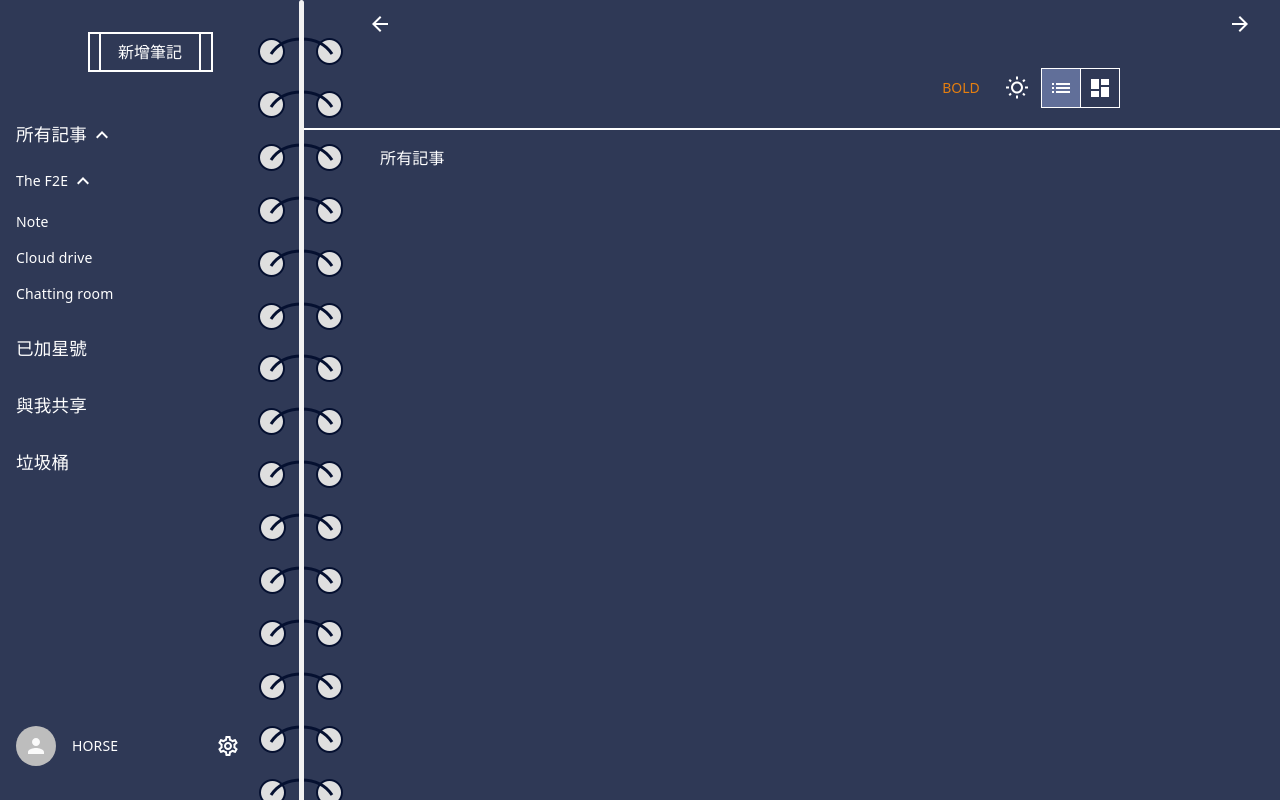
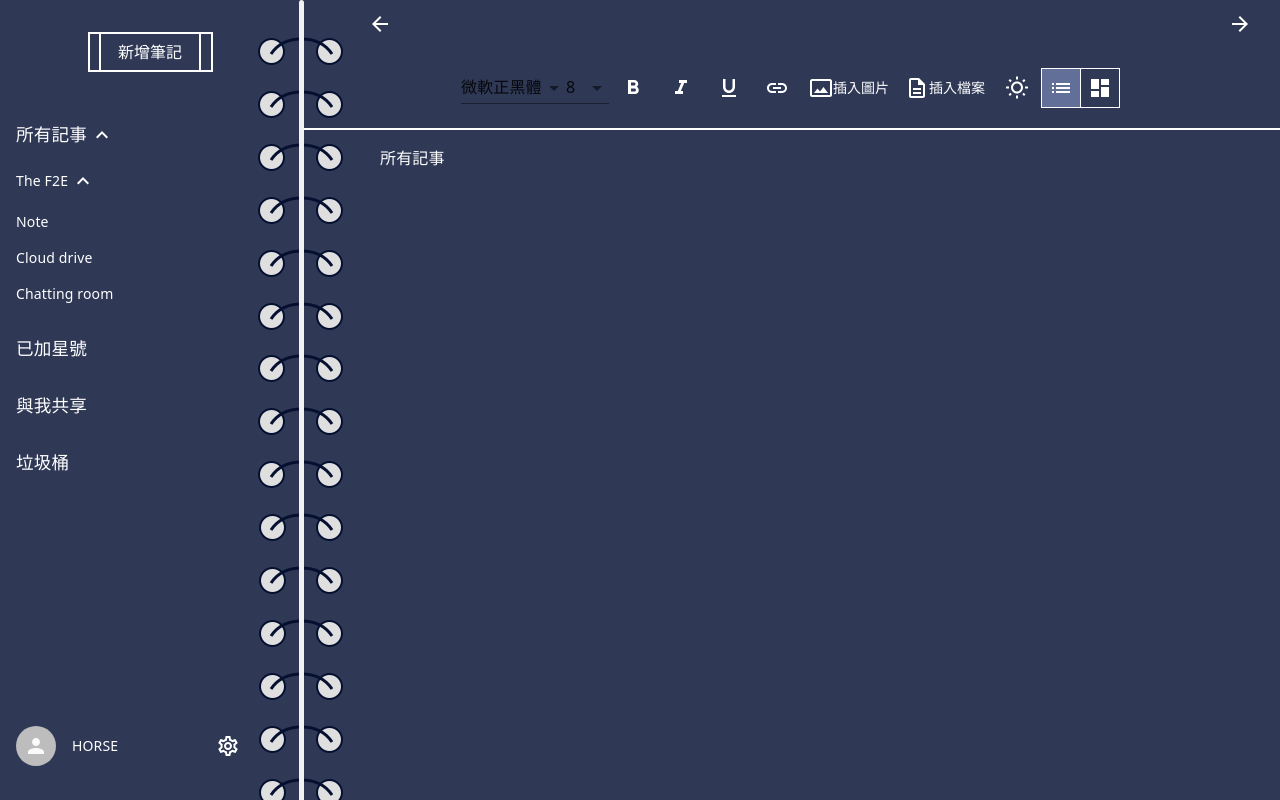
Before and after one commit to littlehorseboy/the-f2e-2019-ninth, a React app: page /#/note in a window 1280 px wide. Built offline with nearby package versions, Linux system fonts and the light colour scheme.

Commit message:
feat: 開始製作 editorTools，讓 draft.js Editor 更多功能

```diff
--- a/src/components/UI/CustomButton/CustomButton.tsx
+++ b/src/components/UI/CustomButton/CustomButton.tsx
@@ -1,4 +1,5 @@
 import React from 'react';
+import { Link } from 'react-router-dom';
 import { makeStyles, createStyles } from '@material-ui/core/styles';
 import ButtonBase from '@material-ui/core/ButtonBase';
 import Typography from '@material-ui/core/Typography';
@@ -39,14 +40,29 @@ const useStyles = makeStyles((theme) => createStyles({
 
 interface PropsI {
   children: React.ReactChild;
+  to?: string;
 }
 
 export default function ButtonBases(props: PropsI): JSX.Element {
   const classes = useStyles();
 
-  const { children } = props;
+  const { children, to } = props;
 
   return (
+    to
+      ? (
+        <ButtonBase
+          focusRipple
+          className={classes.buttonBase}
+          component={Link}
+          to={to}
+        >
+          <Typography>{children}</Typography>
+          <span className={classes.leftRightBorder} />
+          <span className={classes.backdrop} />
+        </ButtonBase>
+      )
+      : (
         <ButtonBase
           focusRipple
           className={classes.buttonBase}
@@ -55,5 +71,6 @@ export default function ButtonBases(props: PropsI): JSX.Element {
           <span className={classes.leftRightBorder} />
           <span className={classes.backdrop} />
         </ButtonBase>
+      )
   );
 }
--- a/src/pages/Note/Note.tsx
+++ b/src/pages/Note/Note.tsx
@@ -14,6 +14,7 @@ import Breadcrumbs from '@material-ui/core/Breadcrumbs';
 import Typography from '@material-ui/core/Typography';
 import Button from '@material-ui/core/Button';
 import IconButton from '@material-ui/core/IconButton';
+import TextField from '@material-ui/core/TextField';
 import ToggleButtonGroup from '@material-ui/lab/ToggleButtonGroup';
 import ToggleButton from '@material-ui/lab/ToggleButton';
 import ArrowForwardIcon from '@material-ui/icons/ArrowForward';
@@ -23,11 +24,42 @@ import ListIcon from '@material-ui/icons/List';
 import DashboardIcon from '@material-ui/icons/Dashboard';
 import StarIcon from '@material-ui/icons/Star';
 import StarBorderIcon from '@material-ui/icons/StarBorder';
+import FormatBoldIcon from '@material-ui/icons/FormatBold';
+import FormatItalicIcon from '@material-ui/icons/FormatItalic';
+import FormatUnderlinedIcon from '@material-ui/icons/FormatUnderlined';
+import LinkIcon from '@material-ui/icons/Link';
+import PhotoSizeSelectActualOutlinedIcon from '@material-ui/icons/PhotoSizeSelectActualOutlined';
+import DescriptionOutlinedIcon from '@material-ui/icons/DescriptionOutlined';
 import { RouteComponentPropsI } from '../../router/Router';
 import CustomButton from '../../components/UI/CustomButton/CustomButton';
 import { storeTypes } from '../../reducers/configureStore';
 import { NoteI } from '../../reducers/notes/notes';
 import { saveContentState } from '../../actions/notes/notes';
+
+const fontFamilyStyleMap = {
+  微軟正黑體: { fontFamily: 'Microsoft JhengHei' },
+  新細明體: { fontFamily: 'PMingLiU' },
+};
+
+const fontSizeStyleMap = {
+  8: { fontSize: 8 },
+  9: { fontSize: 9 },
+  10: { fontSize: 10 },
+  11: { fontSize: 11 },
+  12: { fontSize: 12 },
+  14: { fontSize: 14 },
+  16: { fontSize: 16 },
+  18: { fontSize: 18 },
+  24: { fontSize: 24 },
+  30: { fontSize: 30 },
+  36: { fontSize: 36 },
+  48: { fontSize: 48 },
+};
+
+const customStyleMap = {
+  ...fontFamilyStyleMap,
+  ...fontSizeStyleMap,
+};
 
 // eslint-disable-next-line @typescript-eslint/explicit-function-return-type
 const useStyles = makeStyles((theme) => createStyles({
@@ -63,6 +95,10 @@ const useStyles = makeStyles((theme) => createStyles({
       },
     },
   },
+  editorTools: {
+    display: 'flex',
+    alignItems: 'center',
+  },
   main: {
     paddingLeft: theme.spacing(7),
     paddingRight: theme.spacing(2),
@@ -74,6 +110,26 @@ const useStyles = makeStyles((theme) => createStyles({
   },
   gridContainer: {
     paddingTop: theme.spacing(2),
+  },
+  notePaperContainer: {
+    backgroundColor: '#616F99',
+    color: '#FFFFFF',
+    padding: theme.spacing(2),
+  },
+  notePaperTitle: {
+    display: 'flex',
+    alignItems: 'center',
+  },
+  editorContainer: {
+    paddingTop: theme.spacing(2),
+  },
+  editorTitleContainer: {
+    display: 'flex',
+    alignItems: 'center',
+  },
+  draftEditorContainer: {
+    paddingTop: theme.spacing(2),
+    paddingBottom: theme.spacing(2),
   },
 }));
 
@@ -103,6 +159,9 @@ export default function Note(props: RouteComponentPropsI): JSX.Element {
   const folderSearchParam = searchParams.get('folder');
 
   const noteSearchParam = searchParams.get('note');
+
+  const filteredFolderNotes = notes
+    .filter((note): boolean => note.folderName === folderSearchParam);
 
   const foundNote = notes.find((note): boolean => note.name === noteSearchParam);
 
@@ -140,16 +199,8 @@ export default function Note(props: RouteComponentPropsI): JSX.Element {
     return 'not-handled';
   };
 
-  const handleBoldClick = (): void => {
-    setEditorState(RichUtils.toggleInlineStyle(editorState, 'BOLD'));
-    if (foundNote && RichUtils.toggleInlineStyle(editorState, 'BOLD').getCurrentContent() !== editorState.getCurrentContent()) {
-      dispatch(saveContentState(
-        foundNote.id,
-        JSON.stringify(convertToRaw(
-          RichUtils.toggleInlineStyle(editorState, 'BOLD').getCurrentContent(),
-        )),
-      ));
-    }
+  const handleToggleInlineStyleClick = (inlineStyle: string): void => {
+    handleChangeEditorState(RichUtils.toggleInlineStyle(editorState, inlineStyle));
   };
 
   const handleSubmit = (): void => {
@@ -168,7 +219,58 @@ export default function Note(props: RouteComponentPropsI): JSX.Element {
           </IconButton>
         </div>
         <div className={classes.headerToolbarContainer}>
-          <Button color="secondary" onClick={handleBoldClick}>Bold</Button>
+          <div className={classes.editorTools}>
+            <TextField
+              select
+              // className={classes.textField}
+              // value={values.currency}
+              // onChange={handleChange('currency')}
+              SelectProps={{
+                native: true,
+              }}
+            >
+              {Object.keys(fontFamilyStyleMap).map((key): JSX.Element => (
+                <option key={key} value={key}>
+                  {key}
+                </option>
+              ))}
+            </TextField>
+            <TextField
+              select
+              // className={classes.textField}
+              // value={values.currency}
+              // onChange={handleChange('currency')}
+              SelectProps={{
+                native: true,
+              }}
+            >
+              {Object.keys(fontSizeStyleMap).map((key): JSX.Element => (
+                <option key={key} value={key}>
+                  {key}
+                </option>
+              ))}
+            </TextField>
+            <IconButton color="inherit" onClick={(): void => handleToggleInlineStyleClick('BOLD')}>
+              <FormatBoldIcon />
+            </IconButton>
+            <IconButton color="inherit" onClick={(): void => handleToggleInlineStyleClick('ITALIC')}>
+              <FormatItalicIcon />
+            </IconButton>
+            <IconButton color="inherit" onClick={(): void => handleToggleInlineStyleClick('UNDERLINE')}>
+              <FormatUnderlinedIcon />
+            </IconButton>
+            <IconButton color="inherit" onClick={(): void => handleToggleInlineStyleClick('BOLD')}>
+              <LinkIcon />
+            </IconButton>
+            <Button color="inherit" onClick={(): void => handleToggleInlineStyleClick('BOLD')}>
+              <PhotoSizeSelectActualOutlinedIcon />
+              插入圖片
+            </Button>
+            <Button color="inherit" onClick={(): void => handleToggleInlineStyleClick('BOLD')}>
+              <DescriptionOutlinedIcon />
+              插入檔案
+            </Button>
+          </div>
           <IconButton color="inherit">
             <WbSunnyOutlinedIcon />
           </IconButton>
@@ -213,51 +315,68 @@ export default function Note(props: RouteComponentPropsI): JSX.Element {
 
           {folderSearchParam && !noteSearchParam && (
             <Grid container spacing={3} className={classes.gridContainer}>
-              <Grid item xs={6}>
-                <Paper>
-                  <Typography>123</Typography>
-                  <CustomButton>more</CustomButton>
+              {filteredFolderNotes.map((note): JSX.Element => (
+                <Grid key={note.id} item xs={6}>
+                  <Paper className={classes.notePaperContainer}>
+                    <div className={classes.notePaperTitle}>
+                      <Typography variant="h4">
+                        {note.name}
+                      </Typography>
+                      <IconButton color="inherit">
+                        {note.isStar
+                          ? <StarIcon />
+                          : <StarBorderIcon />}
+                      </IconButton>
+                    </div>
+
+                    <div className={classes.draftEditorContainer}>
+                      <Editor
+                        editorState={EditorState.createWithContent(
+                          convertFromRaw(JSON.parse(note.contentState)),
+                        )}
+                        readOnly
+                        onChange={(): void => {}}
+                      />
+                    </div>
+
+                    <CustomButton
+                      to={`/note?folder=${note.folderName}&note=${note.name}`}
+                    >
+                      more
+                    </CustomButton>
                   </Paper>
                 </Grid>
-              <Grid item xs={6}>
-                <Paper>
-                  <Typography>123</Typography>
-                  <CustomButton>more</CustomButton>
-                </Paper>
-              </Grid>
-              <Grid item xs={6}>
-                <Paper>
-                  <Typography>123</Typography>
-                  <CustomButton>more</CustomButton>
-                </Paper>
-              </Grid>
+              ))}
             </Grid>
           )}
 
           {noteSearchParam && (
-            <>
-              <Typography>
+            <div className={classes.editorContainer}>
               {foundNote && (
-                  <>
+                <div className={classes.editorTitleContainer}>
+                  <Typography variant="h4">
                     {foundNote.name}
+                  </Typography>
                   <IconButton color="inherit">
                     {foundNote.isStar
                       ? <StarIcon />
                       : <StarBorderIcon />}
                   </IconButton>
-                  </>
+                </div>
               )}
-              </Typography>
 
+              <div className={classes.draftEditorContainer}>
                 <Editor
                   editorState={editorState}
+                  customStyleMap={customStyleMap}
                   handleKeyCommand={handleKeyCommand}
                   onChange={handleChangeEditorState}
                   placeholder="請在此輸入文章內容"
                 />
+              </div>
 
               <Button onClick={handleSubmit}>get</Button>
-            </>
+            </div>
           )}
         </Container>
       </div>
```
Also changed, not shown: 1 other file (tests, documents, lock files or other folders). Lines whose indentation alone changed are shown as unchanged.
